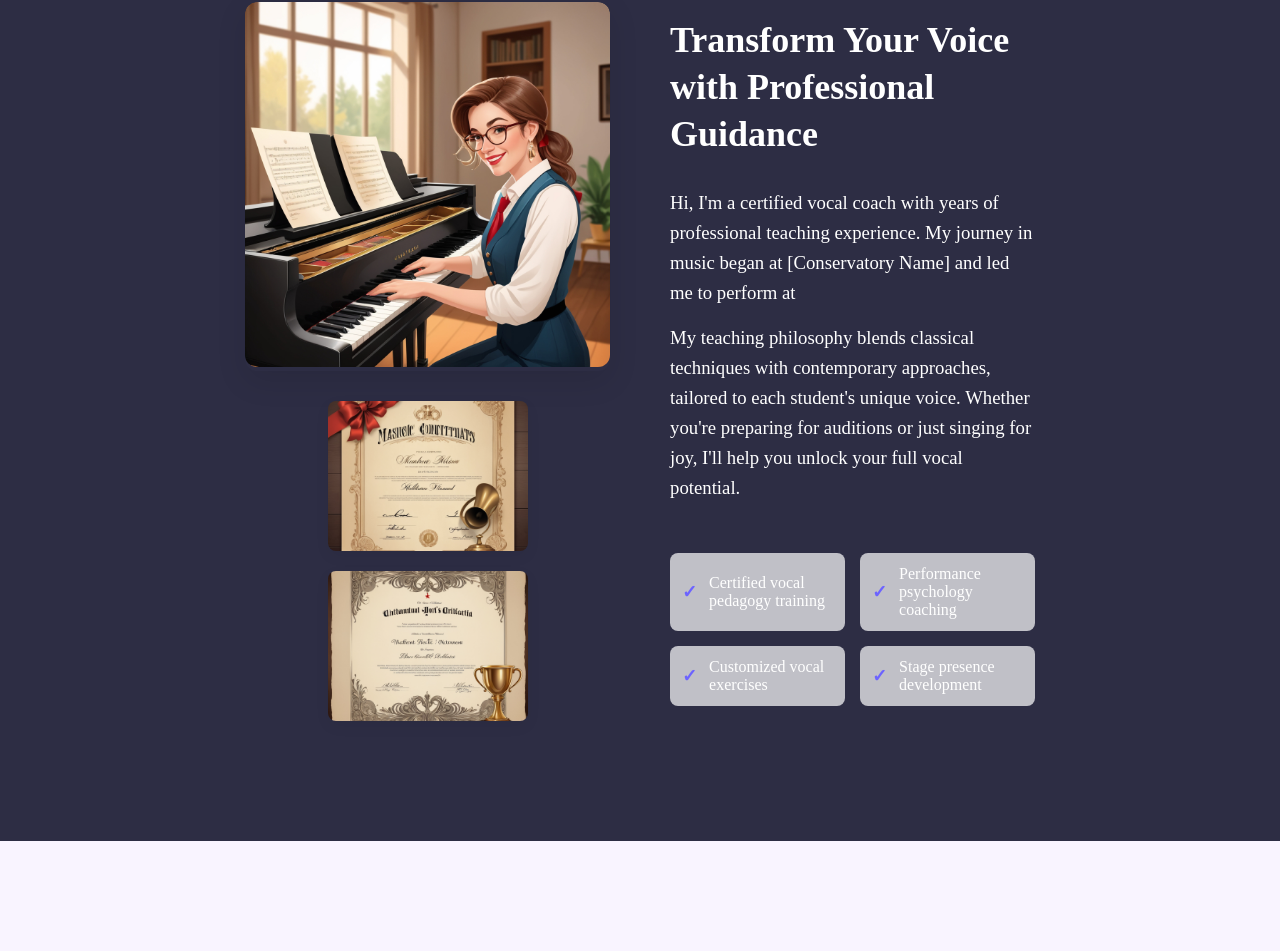
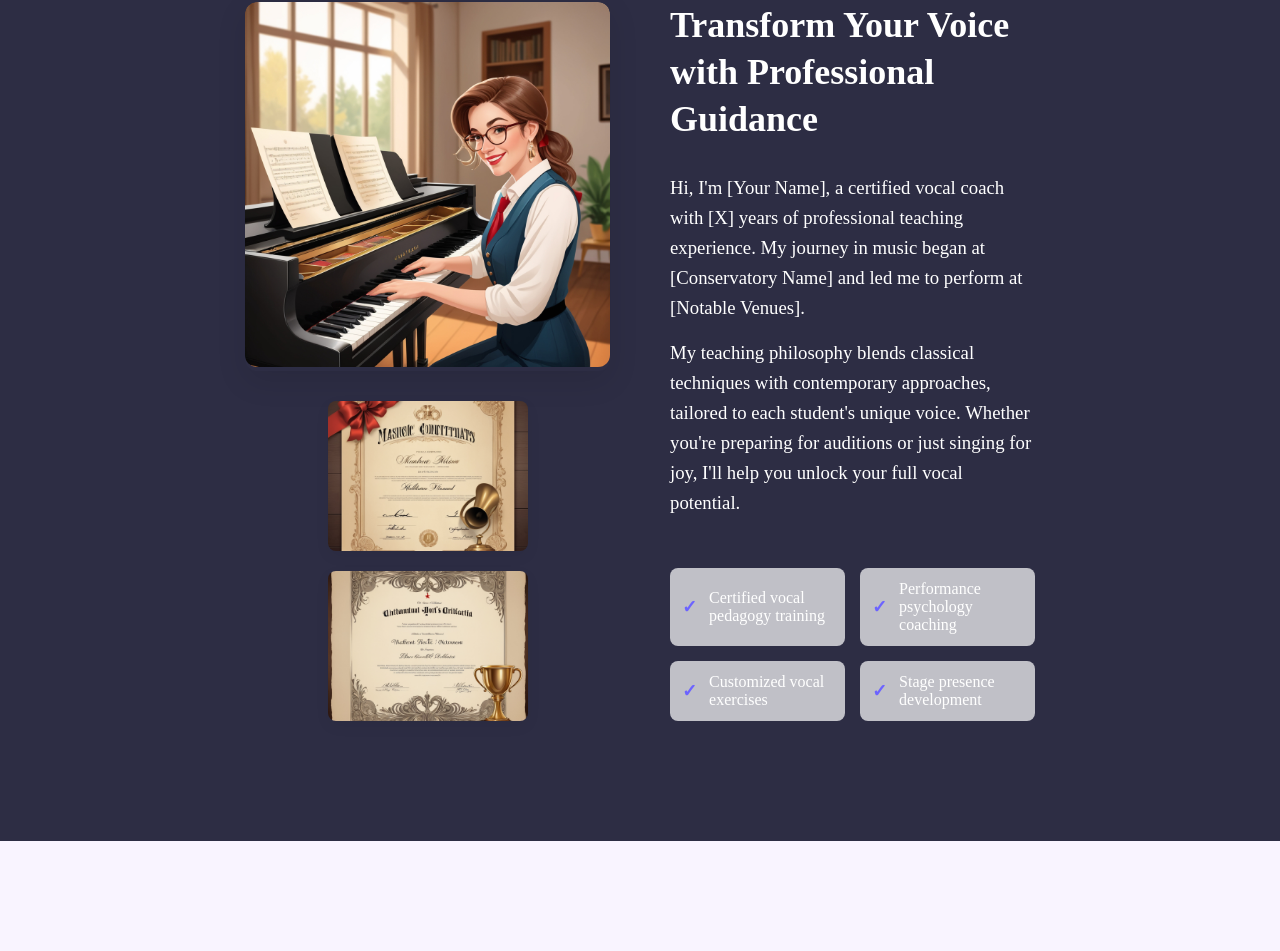
Before and after one commit to Konstantin-86/vocal2.0, a Next.js app: page / in a window 1280 px wide. Shown: the part 942-1893 px from the top of the page. Built offline with nearby package versions, Linux system fonts and the light colour scheme.

Commit message:
TRY TO FIX TEXT PROBLEMS

```diff
--- a/src/components/AboutMe.tsx
+++ b/src/components/AboutMe.tsx
@@ -10,7 +10,7 @@ import styles from "@/styles/AboutMe.module.css";
 const AboutMe = () => {
   return (
     <section className={styles.section} id="about">
-      <div className="container" >
+      <div className="container">
         <div className={styles.titleWrapper}>
           <Title text="About Me" />
         </div>
@@ -53,15 +53,15 @@ const AboutMe = () => {
 
             <div className={styles.bio}>
               <p>
-                Hi, I'm  a certified vocal coach with  years of
+                Hi, I&apos;m [Your Name], a certified vocal coach with [X] years of
                 professional teaching experience. My journey in music began at
-                [Conservatory Name] and led me to perform at
+                [Conservatory Name] and led me to perform at [Notable Venues].
               </p>
               <p>
                 My teaching philosophy blends classical techniques with
-                contemporary approaches, tailored to each student's unique
-                voice. Whether you're preparing for auditions or just singing
-                for joy, I'll help you unlock your full vocal potential.
+                contemporary approaches, tailored to each student&apos;s unique
+                voice. Whether you&apos;re preparing for auditions or just singing
+                for joy, I&apos;ll help you unlock your full vocal potential.
               </p>
             </div>
 
```
